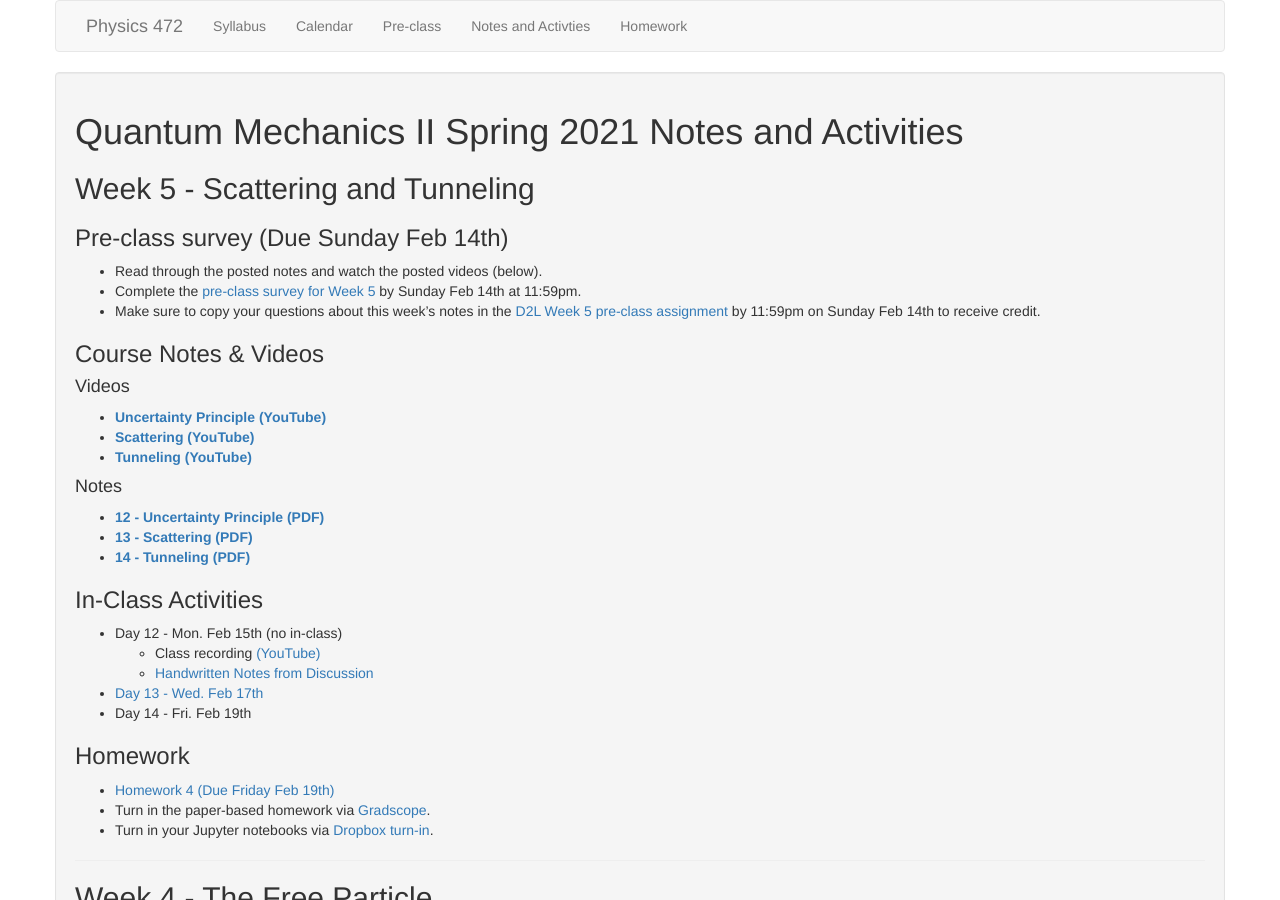
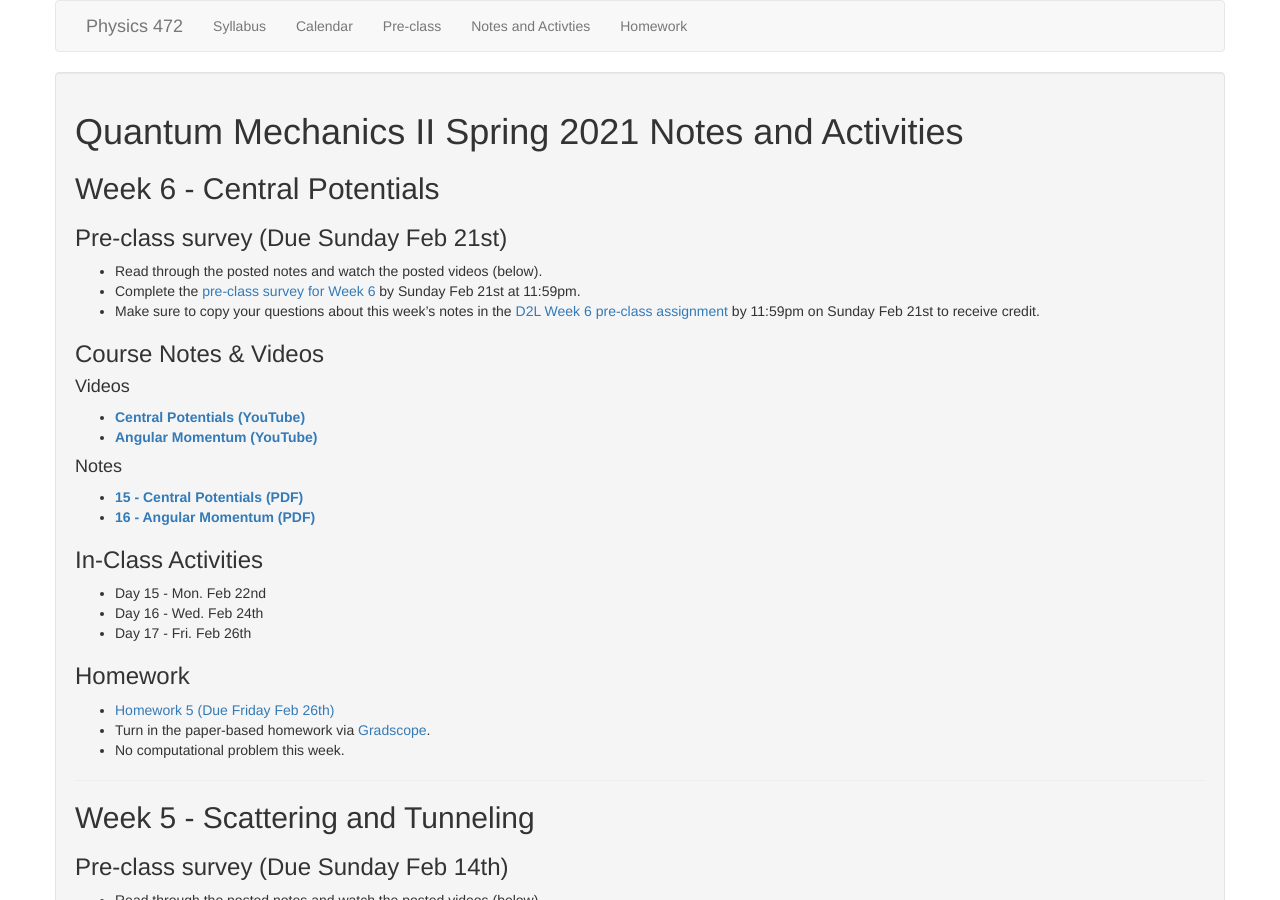
Before and after one commit to dannycab/phy472msu_s2021, a Jekyll site: the page built from notes/index.md, in a window 1280 px wide and 900 px high. Built offline with Jekyll 4.4.1, drawn with Linux system fonts in a browser that asks for light colours.

Commit message:
updated wfor week 6

```diff
--- a/notes/index.md
+++ b/notes/index.md
@@ -3,6 +3,40 @@ layout: page
 title: Quantum Mechanics II Spring 2021 Notes and Activities
 permalink: notes/index.html
 use_math: true
+---
+
+## Week 6 - Central Potentials
+
+### Pre-class survey (Due Sunday Feb 21st)
+
+* Read through the posted notes and watch the posted videos (below).
+* Complete the [pre-class survey for Week 6](https://msu.co1.qualtrics.com/jfe/form/SV_6gSvFNnmkbUANOl) by Sunday Feb 21st at 11:59pm.
+* Make sure to copy your questions about this week's notes in the [D2L Week 6 pre-class assignment](https://d2l.msu.edu) by 11:59pm on Sunday Feb 21st to receive credit.
+
+### Course Notes & Videos
+
+#### Videos
+
+* [**Central Potentials (YouTube)**](https://www.youtube.com/watch?v=XECGC-XO8OI)
+* [**Angular Momentum (YouTube)**](https://www.youtube.com/watch?v=KYz5KGqMzG8)
+
+#### Notes
+
+* [**15 - Central Potentials (PDF)**](./handwritten/15 - Central Potentials.pdf)
+* [**16 - Angular Momentum (PDF)**](./handwritten/16 - Angular Momentum.pdf)
+
+### In-Class Activities
+
+* Day 15 - Mon. Feb 22nd
+* Day 16 - Wed. Feb 24th
+* Day 17 - Fri. Feb 26th
+
+### Homework
+
+* [Homework 5 (Due Friday Feb 26th)](../assignments/homework5.html)
+* Turn in the paper-based homework via [Gradscope](https://www.gradescope.com/).
+* No computational problem this week.
+
 ---
 
 ## Week 5 - Scattering and Tunneling
```
Also changed, not shown: assignments/index.md (+1 -0 lines), preclass.md (+11 -0 lines).
